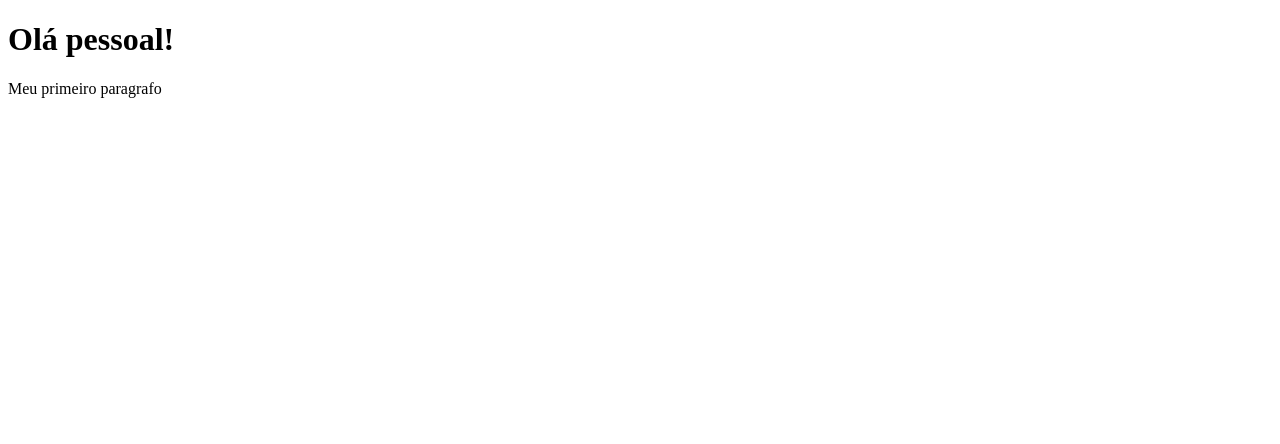
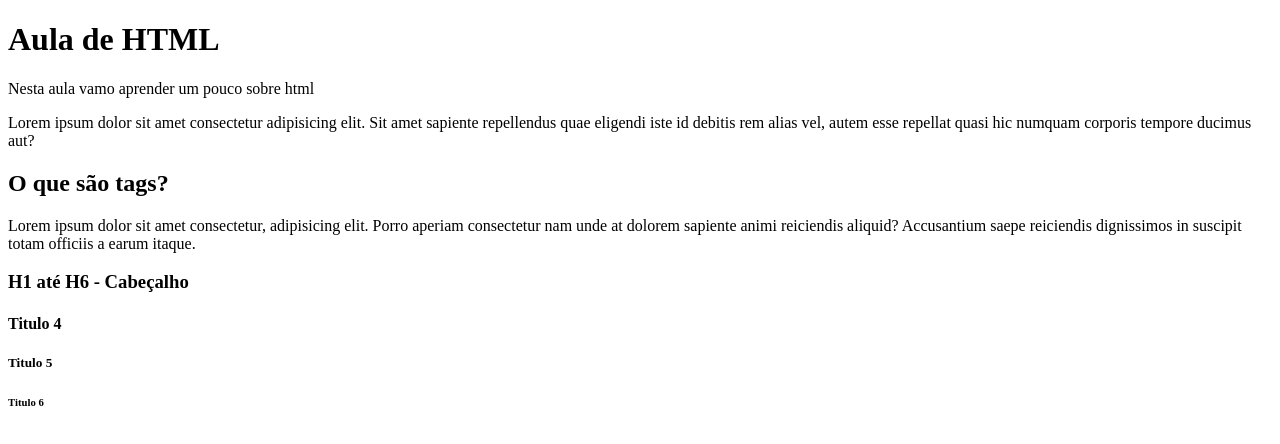
Before and after one commit to clilari/html-hello-world, a plain HTML site: page index.html in a window 1280 px wide. Drawn offline with Linux system fonts and the light colour scheme.

Commit message:
Meta tags, cabeçalho

```diff
--- a/index.html
+++ b/index.html
@@ -1,13 +1,37 @@
 <!DOCTYPE html>
-<html>
+<html lang="pt-br">
 
 <head>
-    <title>Meu segundo site</title>
+    <meta charset="UTF-8">
+    <meta http-equiv="X-UA-Compatible"content="IE=edge">
+    <meta name="viewport" content="width=device-width, initial-scale=1.0">
+    <meta name="description" content="Esse é o meu primeiro site!">
+    <meta name="keywords" content="programação, html, css, javascript">
+    <meta name="autor" content="Dimitri">
+    <title>Meu primeiro site!</title>
 </head>
 
 <body>
-    <h1>Olá pessoal!</h1>
-    <p>Meu primeiro paragrafo</p>
+
+    <h1>Aula de HTML</h1>
+
+    <P>Nesta aula vamo aprender um pouco sobre html</P>
+
+    <p>Lorem ipsum dolor sit amet consectetur adipisicing elit.
+        Sit amet sapiente repellendus quae eligendi iste id debitis rem
+        alias vel, autem esse repellat quasi hic numquam corporis tempore ducimus aut?</p>
+
+    <h2>O que são tags?</h2>
+    <p>Lorem ipsum dolor sit amet consectetur, adipisicing elit. Porro aperiam consectetur nam unde at dolorem sapiente animi reiciendis aliquid?
+        Accusantium saepe reiciendis dignissimos in suscipit totam officiis a earum itaque.</p>
+
+
+
+    <h3>H1 até H6 - Cabeçalho</h3>
+    <h4>Titulo 4</h4>
+    <h5>Titulo 5</h5>
+    <h6>Titulo 6</h6>
+
 </body>
 
 </html>
```
